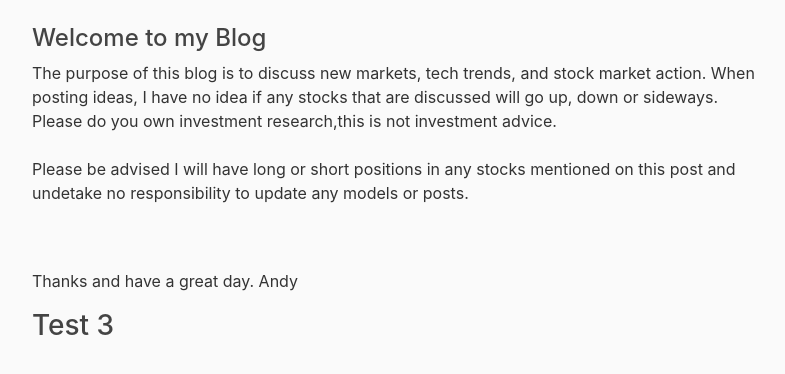
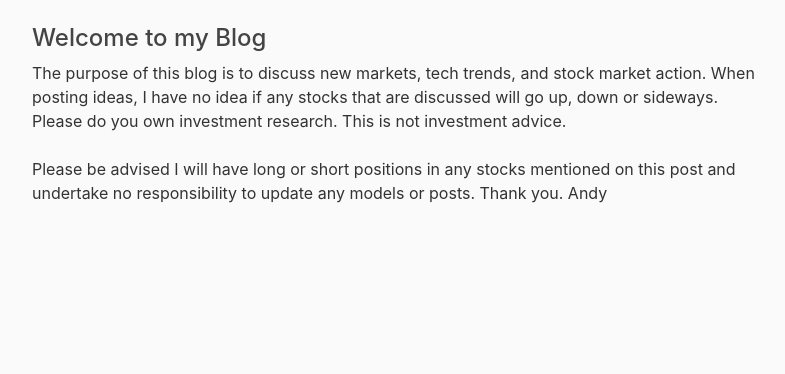
Before and after one commit to bhavyakundra/Blog-Site, a Flask app: page /about in a window 1280 px wide. Shown: the part 56-430 px from the top of the page, without its empty margins (53-838 px from the left). Run offline with Flask 2, Linux system fonts and the light colour scheme; a user stored in the database is signed in; parts of the project's set-up code (start-up, migrations or seed data) failed here and were passed over; some libraries are stand-ins or nearby versions.

Commit message:
about 91123

```diff
--- a/flask_blog_andy/flaskblog/templates/about.html
+++ b/flask_blog_andy/flaskblog/templates/about.html
@@ -1,8 +1,6 @@
 {% extends "layout.html" %}
 {% block content %}
     <h4>Welcome to my Blog</h4>
-    <p>The purpose of this blog is to discuss new markets, tech trends, and stock market action.   When posting ideas, I have no idea if any stocks that are discussed will go up, down or sideways.   Please do you own investment research,this is not investment advice.<br><br>Please be advised I will have long or short positions in any stocks mentioned on this post and undetake no responsibility to update any models or posts.</p>
-    <br><br>
-    <p>Thanks and have a great day. Andy</p>
-    <h3>Test 3</h3>
+    <p>The purpose of this blog is to discuss new markets, tech trends, and stock market action.   When posting ideas, I have no idea if any stocks that are discussed will go up, down or sideways.   Please do you own investment research.  This is not investment advice.<br><br>Please be advised I will have long or short positions in any stocks mentioned on this post and undertake no responsibility to update any models or posts.  Thank you. Andy</p>
+
 {% endblock content %}
```
